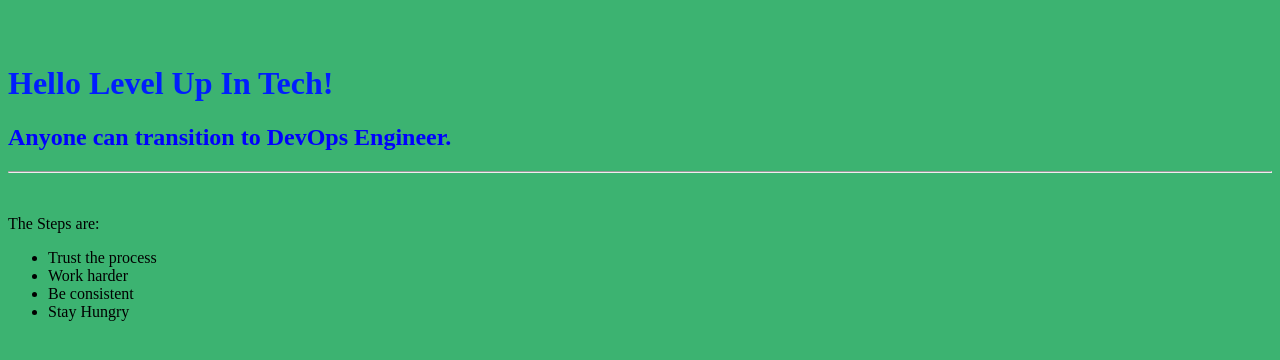
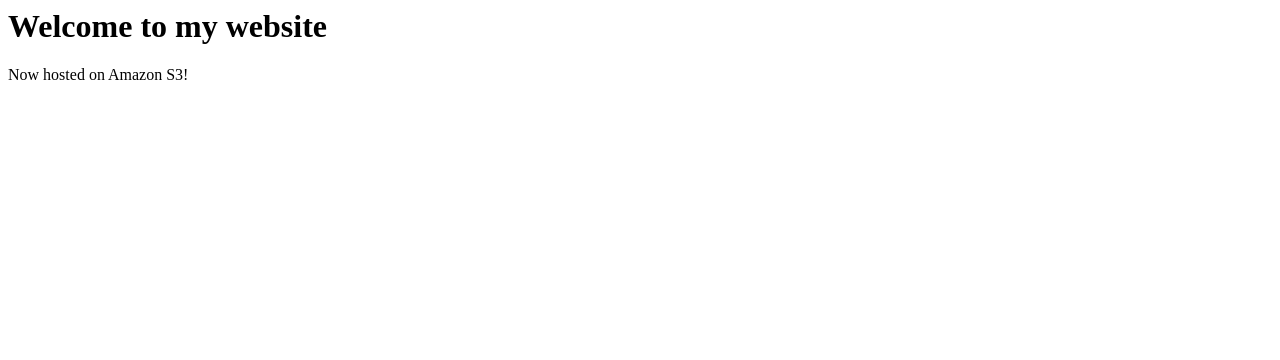
Before and after one commit to Gislaine-DevOps/aws-static-web-hosting, a plain HTML site: page index.html in a window 1280 px wide. Drawn offline with Linux system fonts and the light colour scheme.

Commit message:
s3 and codepipeline OK

```diff
--- a/index.html
+++ b/index.html
@@ -1,16 +1,9 @@
-<div id="header"></div>
-<div class="left"></div>
-<div class="stuff">
-  <br><br>
-  <h1 style="color:rgb(0, 30, 255);">Hello Level Up In Tech!</h1>
-  <h2 style="color:blue;">Anyone can transition to DevOps Engineer.</h2>
-  <body style="background-color:MediumSeaGreen;"></body>
-  <hr />
-  <br>
-  <p class="head">The Steps are:</p>
-  <ul>
-    <li>Trust the process</li>
-    <li>Work harder</li>
-    <li>Be consistent</li>
-    <li>Stay Hungry</li>
-  </ul>
+<html xmlns="http://www.w3.org/1999/xhtml" >
+<head>
+    <title>My Website Home Page</title>
+</head>
+<body>
+  <h1>Welcome to my website</h1>
+  <p>Now hosted on Amazon S3!</p>
+</body>
+</html>
```
Also changed, not shown: 2 other files.
